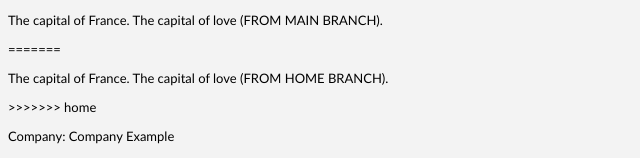
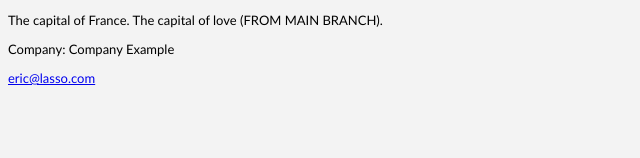
Before and after one commit to Lasso16/Exercise_Unit5_website, a plain HTML site: page index.html in a window 1280 px wide. Shown: the part 580-738 px from the top of the page, without its empty margins (0-640 px from the left). Drawn offline with Linux system fonts and the light colour scheme.

Commit message:
Fixing some bugs

```diff
--- a/index.html
+++ b/index.html
@@ -12,12 +12,9 @@
 
 	<h2>Paris</h2>
 	<img src="/images/paris.png" alt="Foto Paris" width="450px">
-<<<<<<< HEAD
 	<p>The capital of France. The capital of love (FROM MAIN BRANCH).</p>
 
-=======
-	<p>The capital of France. The capital of love (FROM HOME BRANCH).</p>
->>>>>>> home
+
 
 
 	<footer>
```
